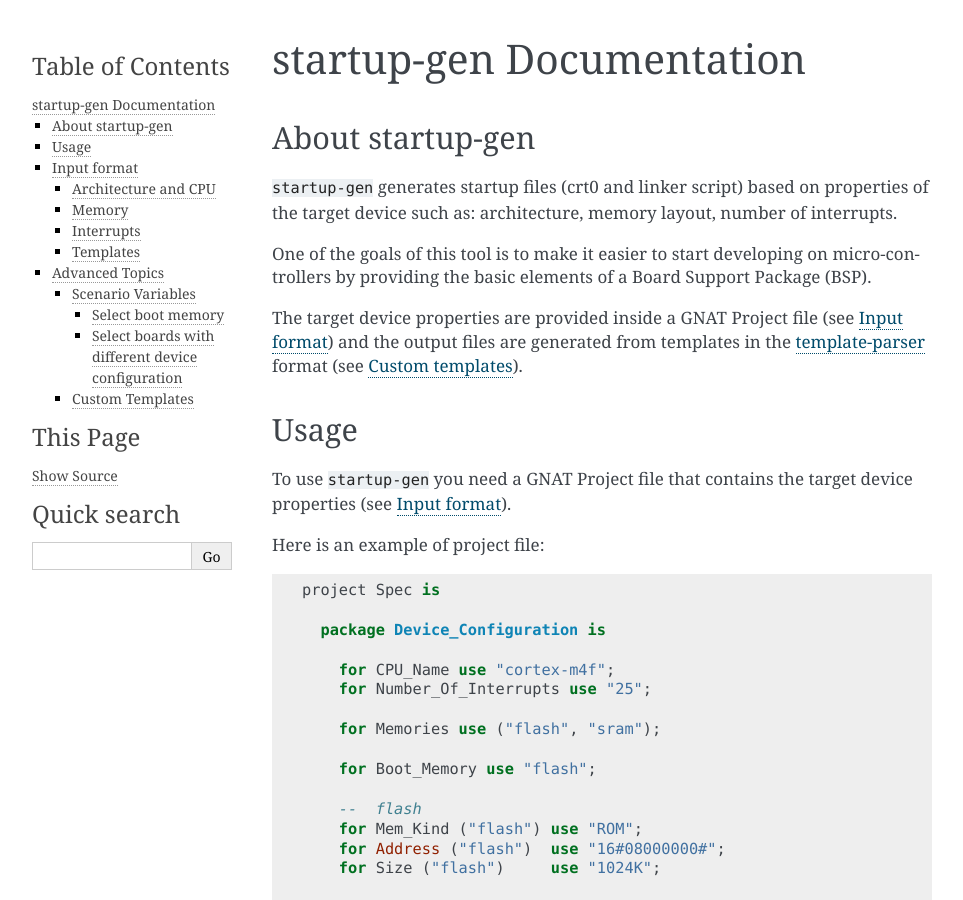
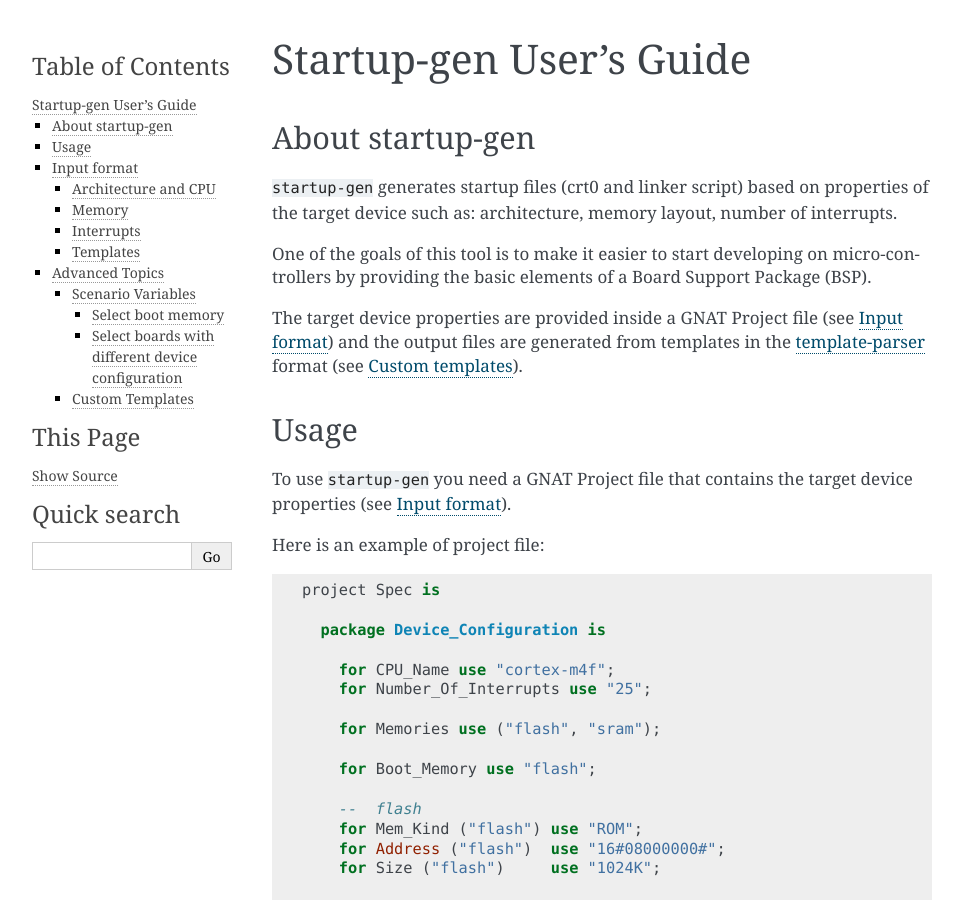
Before and after one commit to AdaCore/startup-gen, a Sphinx documentation site: the page built from doc/index.rst, in a window 1280 px wide and 900 px high. Shown: the whole window, without its empty margins (148-1111 px from the left). Built offline with Sphinx 7.4.7, drawn with Linux system fonts in a browser that asks for light colours.

Commit message:
Rename startup-gen doc

```diff
--- a/doc/conf.py
+++ b/doc/conf.py
@@ -128,7 +128,7 @@
 # (source start file, target name, title,
 #  author, documentclass [howto, manual, or own class]).
 latex_documents = [
-    (master_doc, 'startup-gen.tex', 'startup-gen Documentation',
+    (master_doc, 'startup-gen.tex', 'Startup-gen User\'s Guide',
      'AdaCore', 'manual'),
 ]
 
--- a/doc/index.rst
+++ b/doc/index.rst
@@ -1,6 +1,6 @@
-=========================
-startup-gen Documentation
-=========================
+========================
+Startup-gen User's Guide
+========================
 
 .. |startup-gen| replace:: ``startup-gen``
 
```
